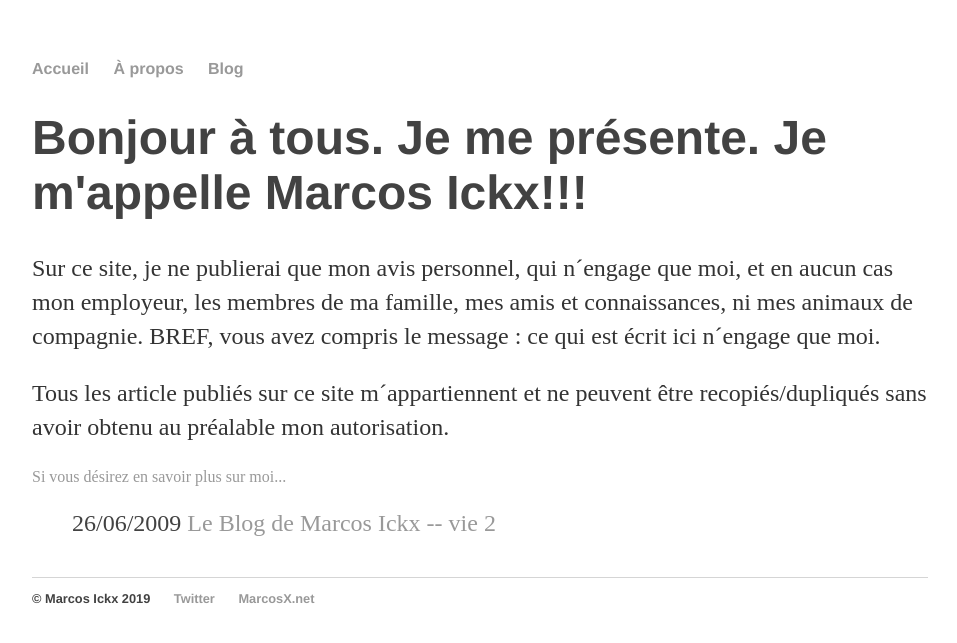
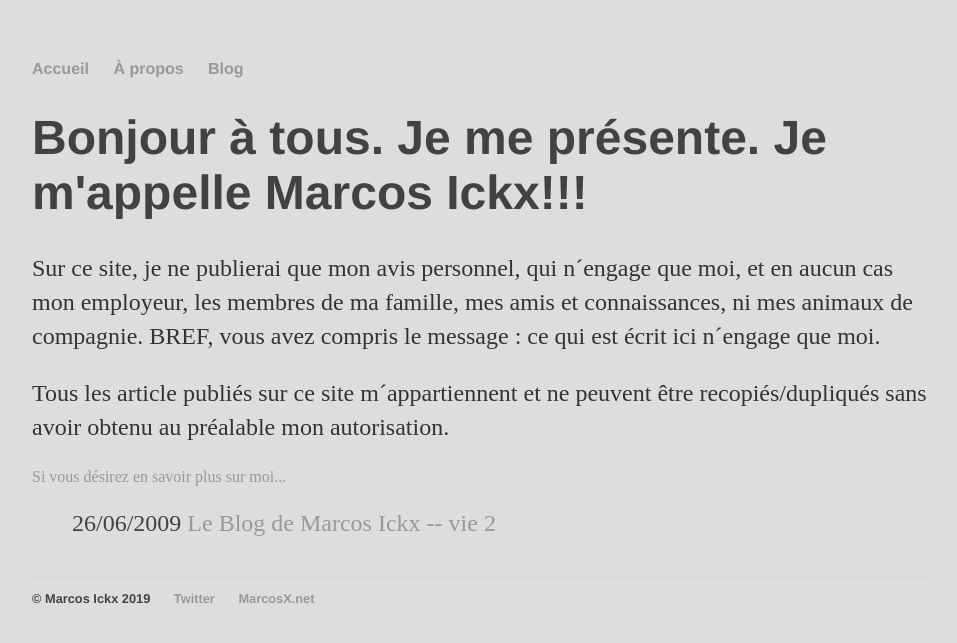
Before and after one commit to MarcosIckx/PreviewMarcosxNet, a Jekyll site: the page built from index.html, in a window 1280 px wide. Shown: the top 643 px of the page, without its empty margins (160-1117 px from the left). Built offline with Jekyll 4.4.1, drawn with Linux system fonts in a browser that asks for light colours.

Commit message:
Update main.css

```diff
--- a/css/main.css
+++ b/css/main.css
@@ -2,7 +2,7 @@
     --primary-color: #999;
     --secondary-color: #333;
     --font-color: #424242;
-    --bg-color: #fff;
+    --bg-color: #ddd;
     --step-bgcolor: #4679BD;
     --heading-color: #292922;
 }
```
